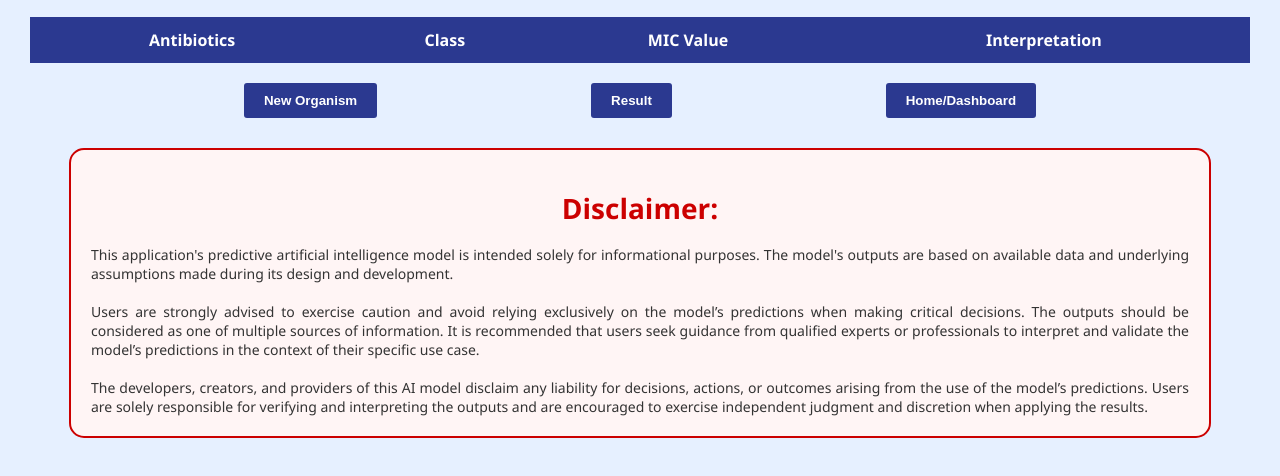
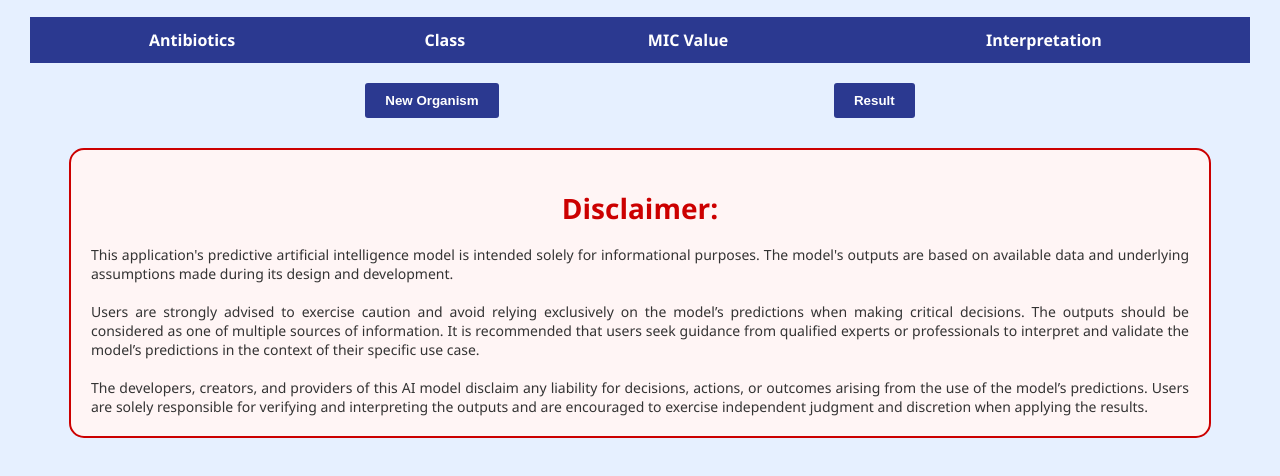
Before and after one commit to davidgichohi/AMR-MIC-1, a plain HTML site: page static/index.html in a window 1280 px wide. Shown: the part 144-620 px from the top of the page. Drawn offline with nearby package versions, Linux system fonts and the light colour scheme; no server answers.

Commit message:
Update index.html- We can remove the "Home/Dashboard" button

```diff
--- a/static/index.html
+++ b/static/index.html
@@ -107,7 +107,7 @@
   <div class="buttons">
     <button onclick="clearForm()">New Organism</button>
     <button onclick="getClassification()">Result</button>
-    <button onclick="goHome()">Home/Dashboard</button>
+    <!-- <button onclick="goHome()">Home/Dashboard</button> -->
   </div>
 
   <div class="disclaimer">
```
